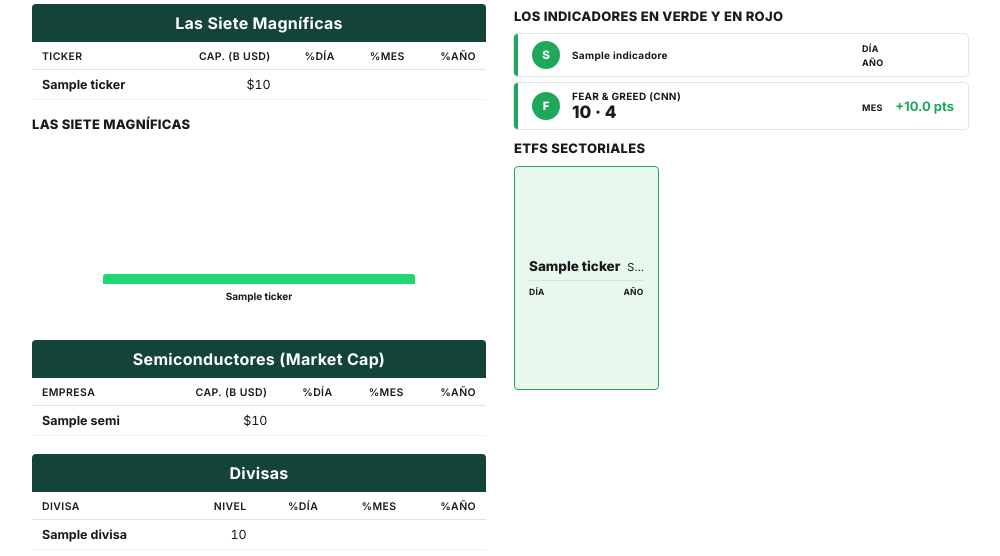
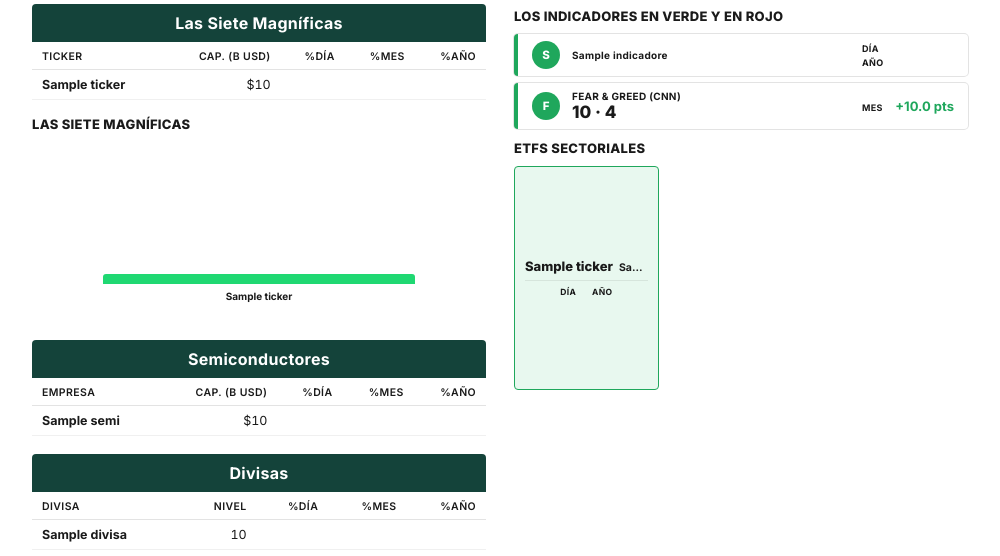
Before and after one commit to jegranadosr-cmyk/Boletin, a Python web app: template templates/page1.html in a window 1280 px wide. Shown: the part 104-660 px from the top of the page, without its empty margins (0-1000 px from the left). Run offline with Jinja, Linux system fonts and the light colour scheme; the template is opened without the code that fills it: most values are stand-ins (such as "Sample title", 1, 10 or a date in 2020).

Commit message:
Tarjetas sectoriales en negrita y centradas; quita '(Market Cap)' del titulo de Semiconductores; reemplaza CXMT por Intel

```diff
--- a/fetch_semis.py
+++ b/fetch_semis.py
@@ -33,7 +33,6 @@ EMPRESAS = [
     ("SK Hynix", "000660.KS", "sk-hynix"),
     ("AMD", "AMD", "amd"),
     ("ASML", "ASML", "asml"),
-    ("CXMT", None, None),
     ("Intel", "INTC", "intel"),
 ]
 
--- a/templates/base.css
+++ b/templates/base.css
@@ -210,38 +210,45 @@ table.boletin-table td.sub { color: var(--text-muted); font-size: 11.5px; }
   background: var(--green-bg);
   border: 1.5px solid var(--green-text);
   border-radius: 4px;
-  padding: 8px 14px;
+  padding: 8px 10px;
   display: flex;
   flex-direction: column;
   justify-content: center;
+  align-items: center;
+  text-align: center;
   gap: 6px;
+  overflow: hidden;
 }
 .sector-card.down { background: var(--red-bg); border-color: var(--red-text); }
 .sector-head {
   display: flex;
   align-items: baseline;
-  gap: 7px;
+  justify-content: center;
+  gap: 6px;
+  max-width: 100%;
   white-space: nowrap;
 }
-.sector-card .ticker { font-size: 13.5px; font-weight: 800; flex-shrink: 0; }
+.sector-card .ticker { font-size: 13px; font-weight: 800; flex-shrink: 0; }
 .sector-card .nombre {
-  font-size: 11px;
+  font-size: 10.5px;
+  font-weight: 700;
   color: var(--text-muted);
   overflow: hidden;
   text-overflow: ellipsis;
   min-width: 0;
-  flex: 1;
 }
 .sector-stats-row {
   display: flex;
-  justify-content: space-between;
+  justify-content: center;
   align-items: center;
+  gap: 16px;
+  width: 100%;
   border-top: 1px solid rgba(0,0,0,0.08);
   padding-top: 6px;
 }
-.stat-col { display: flex; flex-direction: column; align-items: flex-start; gap: 1px; }
+.stat-col { display: flex; flex-direction: column; align-items: center; gap: 1px; min-width: 0; }
 .sector-card .stat-label { font-size: 8.5px; color: var(--text-muted); font-weight: 700; letter-spacing: 0.3px; }
-.sector-card .pct { font-size: 12.5px; font-weight: 700; white-space: nowrap; }
+.sector-card .pct { font-size: 11.5px; font-weight: 800; white-space: nowrap; }
 
 .bar-chart { display: flex; align-items: flex-end; gap: 14px; height: 160px; padding: 10px 4px 0; margin-bottom: 20px; }
 .bar-chart-full { height: 210px; gap: 28px; padding: 14px 8px 0; }
--- a/templates/page1.html
+++ b/templates/page1.html
@@ -57,7 +57,7 @@
 
         {% if semis %}
         <table class="boletin-table">
-          <caption class="caption-lg">Semiconductores (Market Cap)</caption>
+          <caption class="caption-lg">Semiconductores</caption>
           <thead><tr><th>Empresa</th><th class="num">Cap. (B USD)</th><th class="num">%Día</th><th class="num">%Mes</th><th class="num">%Año</th></tr></thead>
           <tbody>
           {% for s in semis %}
```
